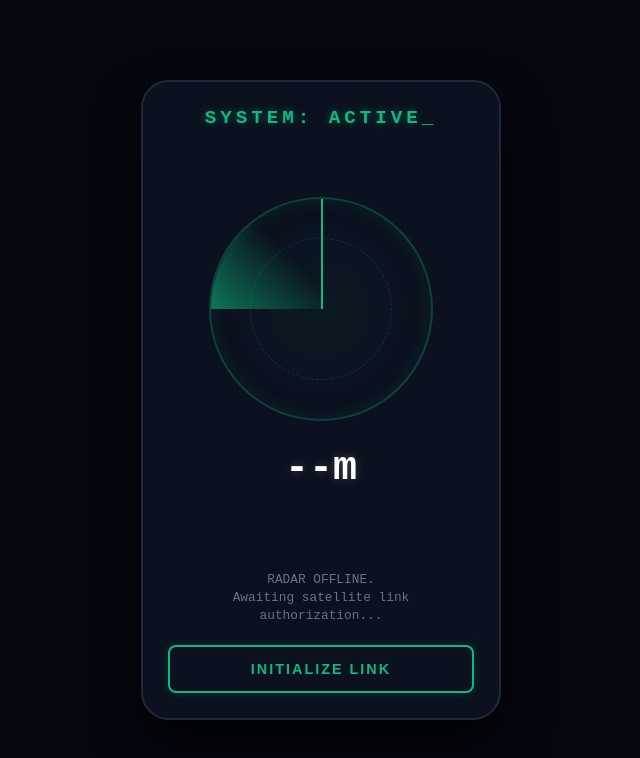
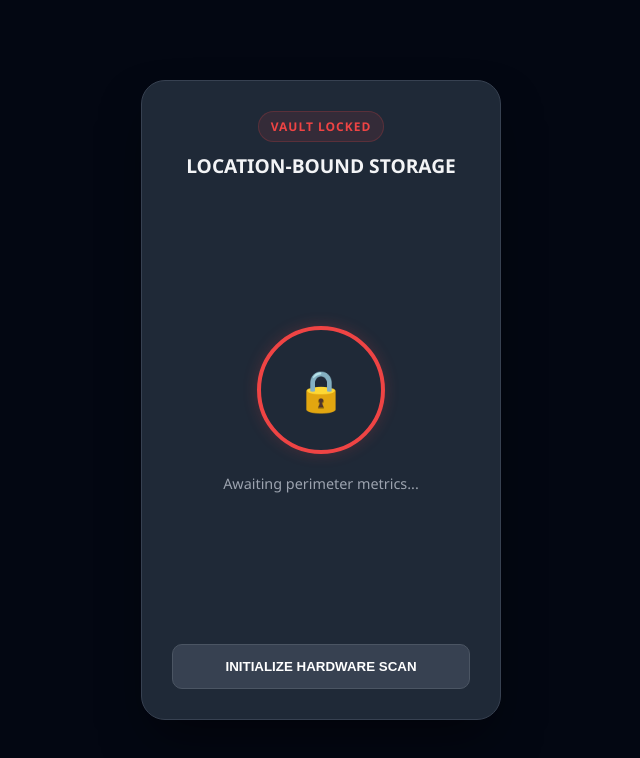
Before and after one commit to binkamvivek/mystery-radar, a plain HTML site: page index.html in a window 1280 px wide. Shown: the whole page, without its empty margins (319-959 px from the left). Drawn offline with Linux system fonts and the light colour scheme.

Commit message:
implemented geofence vault encryption state machine

```diff
--- a/index.html
+++ b/index.html
@@ -3,198 +3,197 @@
 <head>
     <meta charset="UTF-8">
     <meta name="viewport" content="width=device-width, initial-scale=1.0">
-    <title>Mystery Location Radar</title>
+    <title>Crypto-Vault Geofence</title>
     <style>
+        :root {
+            --lock-color: #ef4444;
+            --unlock-color: #10b981;
+        }
         body {
-            background-color: #050811;
-            color: #ffffff;
-            font-family: 'Courier New', Courier, monospace;
+            background-color: #030712;
+            color: #f3f4f6;
+            font-family: 'Segoe UI', Tahoma, Geneva, Verdana, sans-serif;
             display: flex;
             justify-content: center;
             align-items: center;
             height: 100vh;
             margin: 0;
-            overflow: hidden;
         }
-        .phone-case {
-            background-color: #0b111e;
+        .vault-container {
+            background-color: #1f2937;
             width: 360px;
             height: 640px;
-            border-radius: 28px;
-            padding: 25px;
-            box-shadow: 0 25px 50px rgba(0,0,0,0.8);
-            border: 2px solid #1f2937;
-            text-align: center;
+            border-radius: 24px;
+            padding: 30px;
+            box-shadow: 0 25px 50px -12px rgba(0, 0, 0, 0.5);
             display: flex;
             flex-direction: column;
             justify-content: space-between;
             box-sizing: border-box;
-            position: relative;
+            border: 1px solid #374151;
+            transition: border-color 0.5s ease;
         }
-        h1 {
-            font-size: 1.2rem;
-            letter-spacing: 4px;
-            color: #10b981;
-            margin: 0;
-            text-shadow: 0 0 8px rgba(16, 185, 129, 0.5);
+        .status-header {
+            text-align: center;
         }
-        .radar-screen {
+        .security-badge {
+            display: inline-block;
+            padding: 6px 12px;
+            border-radius: 20px;
+            font-size: 0.75rem;
+            font-weight: bold;
+            letter-spacing: 1px;
+            background-color: rgba(239, 68, 68, 0.1);
+            color: var(--lock-color);
+            border: 1px solid rgba(239, 68, 68, 0.2);
+        }
+        .display-panel {
             flex-grow: 1;
             display: flex;
             flex-direction: column;
             justify-content: center;
             align-items: center;
-            position: relative;
-            margin: 20px 0;
         }
-        /* 🌀 THE SPINNING RADAR DISK */
-        .radar-dish {
-            width: 220px;
-            height: 220px;
+        /* Lock Animation Container */
+        .lock-core {
+            width: 120px;
+            height: 120px;
             border-radius: 50%;
-            border: 2px solid rgba(16, 185, 129, 0.3);
-            position: relative;
-            background: radial-gradient(circle, rgba(16,185,129,0.05) 0%, rgba(0,0,0,0) 70%);
+            border: 4px solid var(--lock-color);
             display: flex;
             justify-content: center;
             align-items: center;
-            box-shadow: inset 0 0 20px rgba(16, 185, 129, 0.1);
+            font-size: 2.5rem;
+            margin-bottom: 20px;
+            transition: all 0.5s ease;
+            box-shadow: 0 0 15px rgba(239, 68, 68, 0.2);
         }
-        .radar-dish::before {
-            content: '';
-            position: absolute;
-            width: 140px;
-            height: 140px;
-            border-radius: 50%;
-            border: 1px dashed rgba(16, 185, 129, 0.2);
+        /* Hidden Vault Panel - Hidden by default */
+        #decrypted-payload {
+            display: none;
+            width: 100%;
+            background: #111827;
+            border-radius: 12px;
+            padding: 15px;
+            border-left: 4px solid var(--unlock-color);
+            box-sizing: border-box;
+            text-align: left;
         }
-        /* The sweeping line beam */
-        .sweep {
-            position: absolute;
-            width: 50%;
-            height: 50%;
-            background: linear-gradient(45deg, rgba(16, 185, 129, 0.6) 0%, rgba(16, 185, 129, 0) 60%);
-            transform-origin: bottom right;
-            top: 0;
-            left: 0;
-            border-right: 2px solid #10b981;
-            border-radius: 100% 0 0 0;
-            animation: radar-sweep 4s linear infinite;
-            animation-play-state: paused; /* Starts paused until initialized */
+        .data-item {
+            margin: 10px 0;
+            font-family: monospace;
+            font-size: 0.9rem;
         }
-        @keyframes radar-sweep {
-            from { transform: rotate(0deg); }
-            to { transform: rotate(360deg); }
-        }
-        .distance-readout {
-            font-size: 2.5rem;
-            font-weight: bold;
+        .btn-auth {
+            background-color: #374151;
             color: #ffffff;
-            margin-top: 25px;
-            text-shadow: 0 0 10px rgba(255,255,255,0.2);
-        }
-        button {
-            background-color: transparent;
-            color: #10b981;
-            border: 2px solid #10b981;
+            border: 1px solid #4b5563;
             width: 100%;
             padding: 14px;
-            border-radius: 8px;
+            border-radius: 10px;
             font-weight: bold;
-            font-size: 0.9rem;
-            letter-spacing: 2px;
             cursor: pointer;
             transition: all 0.3s ease;
-            box-shadow: 0 0 10px rgba(16, 185, 129, 0.2);
         }
-        button:hover {
-            background-color: #10b981;
-            color: #000;
-            box-shadow: 0 0 20px rgba(16, 185, 129, 0.6);
-        }
-        button:disabled {
-            border-color: #374151;
-            color: #4b5563;
-            cursor: not-allowed;
-            box-shadow: none;
+        .btn-auth:hover {
+            background-color: #4b5563;
         }
     </style>
 </head>
 <body>
 
-    <div class="phone-case">
-        <h1>SYSTEM: ACTIVE_</h1>
+    <div id="vault-card" class="vault-container">
+        <div class="status-header">
+            <div id="badge" class="security-badge">VAULT LOCKED</div>
+            <h2 style="margin-top: 10px; font-size: 1.2rem;">LOCATION-BOUND STORAGE</h2>
+        </div>
 
-        <div class="radar-screen">
-            <div class="radar-dish">
-                <div id="radar-sweep-beam" class="sweep"></div>
+        <div class="display-panel">
+            <div id="lock-icon" class="lock-core">🔒</div>
+            <p id="distance-tracker" style="font-size: 0.9rem; color: #9ca3af; text-align: center; margin: 0 0 20px 0;">
+                Awaiting perimeter metrics...
+            </p>
+
+            <div id="decrypted-payload">
+                <h4 style="margin: 0 0 10px 0; color: var(--unlock-color);">DECRYPTED SECURE KEYS:</h4>
+                <div class="data-item">🔑 Root_Token: <span style="color: #fff;">usr_x9928_mlr</span></div>
+                <div class="data-item">🌐 Secure_IP: <span style="color: #fff;">192.168.42.105</span></div>
+                <div class="data-item">💾 Server_Pass: <span style="color: #fff;">df77#@kL90!m</span></div>
             </div>
-            <div id="distance-display" class="distance-readout">--m</div>
         </div>
 
         <div>
-            <p id="status-text" style="color: #6b7280; font-size: 0.8rem; margin-bottom: 20px; line-height: 1.4;">
-                RADAR OFFLINE.<br>Awaiting satellite link authorization...
-            </p>
-            <button id="radar-btn" onclick="startRadar()">INITIALIZE LINK</button>
+            <button class="btn-auth" onclick="initializeVaultLink()">INITIALIZE HARDWARE SCAN</button>
         </div>
     </div>
 
     <script>
-        const TARGET_LAT = 17.4483;
-        const TARGET_LON = 78.3915;
+        // Set your target safe zone coordinates (Currently set to your campus block)
+        const SAFE_ZONE_LAT = 17.5458;
+        const SAFE_ZONE_LON = 78.4078;
+        const UNLOCK_RADIUS_METERS = 20; // 20-meter tight security perimeter
 
-        const distanceDisplay = document.getElementById('distance-display');
-        const statusText = document.getElementById('status-text');
-        const radarBtn = document.getElementById('radar-btn');
-        const sweepBeam = document.getElementById('radar-sweep-beam');
+        const vaultCard = document.getElementById('vault-card');
+        const badge = document.getElementById('badge');
+        const lockIcon = document.getElementById('lock-icon');
+        const distanceTracker = document.getElementById('distance-tracker');
+        const payload = document.getElementById('decrypted-payload');
 
-        function calculateDistance(lat1, lon1, lat2, lon2) {
+        function haversineDistance(lat1, lon1, lat2, lon2) {
             const R = 6371000;
             const dLat = (lat2 - lat1) * Math.PI / 180;
             const dLon = (lon2 - lon1) * Math.PI / 180;
-            const a =
-                Math.sin(dLat/2) * Math.sin(dLat/2) +
-                Math.cos(lat1 * Math.PI / 180) * Math.cos(lat2 * Math.PI / 180) * Math.sin(dLon/2) * Math.sin(dLon/2);
-            const c = 2 * Math.atan2(Math.sqrt(a), Math.sqrt(1-a));
-            return R * c;
+            const a = Math.sin(dLat/2) * Math.sin(dLat/2) +
+                      Math.cos(lat1 * Math.PI / 180) * Math.cos(lat2 * Math.PI / 180) * Math.sin(dLon/2) * Math.sin(dLon/2);
+            return R * 2 * Math.atan2(Math.sqrt(a), Math.sqrt(1-a));
         }
 
-        function startRadar() {
+        function initializeVaultLink() {
             if (!navigator.geolocation) {
-                statusText.innerText = "ERROR: GEOLOCATION UNAVAILABLE.";
+                distanceTracker.innerText = "Hardware execution error: GPS missing.";
                 return;
             }
 
-            statusText.innerHTML = "PINGING SATELLITES...<br>Establishing connection handshake.";
-            radarBtn.disabled = true;
+            distanceTracker.innerText = "Querying satellite array coordinates...";
 
             navigator.geolocation.watchPosition(
                 (position) => {
-                    const userLat = position.coords.latitude;
-                    const userLon = position.coords.longitude;
-                    const accuracy = position.coords.accuracy; // Live GPS precision in meters
+                    const currentLat = position.coords.latitude;
+                    const currentLon = position.coords.longitude;
+                    const accuracy = position.coords.accuracy;
 
-                    const distanceInMeters = calculateDistance(userLat, userLon, TARGET_LAT, TARGET_LON);
+                    const distance = haversineDistance(currentLat, currentLon, SAFE_ZONE_LAT, SAFE_ZONE_LON);
 
-                    // Spin up the radar vector animation
-                    sweepBeam.style.animationPlayState = 'running';
+                    // Update metrics text
+                    distanceTracker.innerHTML = `Perimeter Distance: ${Math.round(distance)}m<br><span style="font-size: 0.75rem; color:#6b7280;">GPS Accuracy: ±${Math.round(accuracy)}m</span>`;
 
-                    if (distanceInMeters > 1000) {
-                        distanceDisplay.innerText = (distanceInMeters / 1000).toFixed(2) + " KM";
+                    // EVALUATE GEOFENCE SECURITY CRITERIA
+                    if (distance <= UNLOCK_RADIUS_METERS) {
+                        // Enter UNLOCKED State
+                        vaultCard.style.borderColor = "var(--unlock-color)";
+                        badge.innerText = "ACCESS GRANTED";
+                        badge.style.backgroundColor = "rgba(16, 185, 129, 0.1)";
+                        badge.style.color = "var(--unlock-color)";
+                        badge.style.borderColor = "rgba(16, 185, 129, 0.2)";
+                        lockIcon.innerText = "🔓";
+                        lockIcon.style.borderColor = "var(--unlock-color)";
+                        lockIcon.style.boxShadow = "0 0 15px rgba(16, 185, 129, 0.2)";
+                        payload.style.display = "block"; // Show the hidden files
                     } else {
-                        distanceDisplay.innerText = Math.round(distanceInMeters) + " M";
+                        // Enforce LOCKED State
+                        vaultCard.style.borderColor = "#374151";
+                        badge.innerText = "ACCESS DENIED - OUT OF BOUNDS";
+                        badge.style.backgroundColor = "rgba(239, 68, 68, 0.1)";
+                        badge.style.color = "var(--lock-color)";
+                        badge.style.borderColor = "rgba(239, 68, 68, 0.2)";
+                        lockIcon.innerText = "🔒";
+                        lockIcon.style.borderColor = "var(--lock-color)";
+                        lockIcon.style.boxShadow = "0 0 15px rgba(239, 68, 68, 0.2)";
+                        payload.style.display = "none"; // Hide the payload completely
                     }
-
-                    // Update sub-text with live hardware metadata
-                    statusText.innerHTML = `TARGET LOCKED.<br>Signal Precision: ±${Math.round(accuracy)} meters.`;
-                    statusText.style.color = "#10b981";
                 },
                 (error) => {
-                    statusText.innerHTML = "ACCESS DENIED.<br>Enable location permissions.";
-                    statusText.style.color = "#ef4444";
-                    radarBtn.disabled = false;
-                    sweepBeam.style.animationPlayState = 'paused';
+                    distanceTracker.innerText = "Security Halt: Hardware perimeter check rejected.";
                 },
                 {
                     enableHighAccuracy: true,
```
